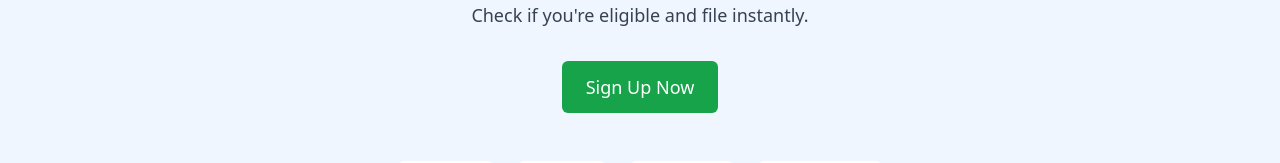
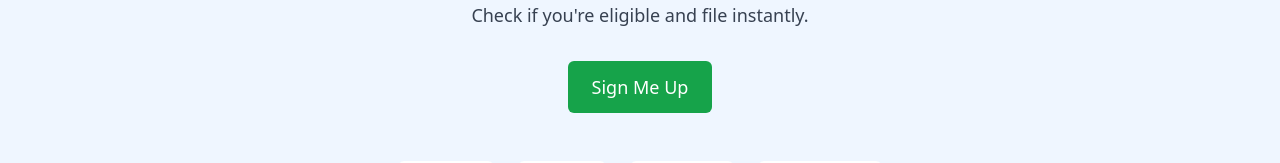
Before and after one commit to dzodze00/claimly, a Next.js app: page / in a window 1280 px wide. Shown: the part 275-438 px from the top of the page. Built offline with nearby package versions, Linux system fonts and the light colour scheme.

Commit message:
Update page.tsx

```diff
--- a/app/page.tsx
+++ b/app/page.tsx
@@ -48,7 +48,7 @@ export default function Home() {
             onClick={openModal}
             className="bg-green-600 hover:bg-green-700 text-white font-medium px-6 py-3 rounded-md text-lg transition-colors"
           >
-            Sign Up Now
+            Sign Me Up
           </button>
 
           <div className="mt-12 flex flex-wrap justify-center gap-6">
```
